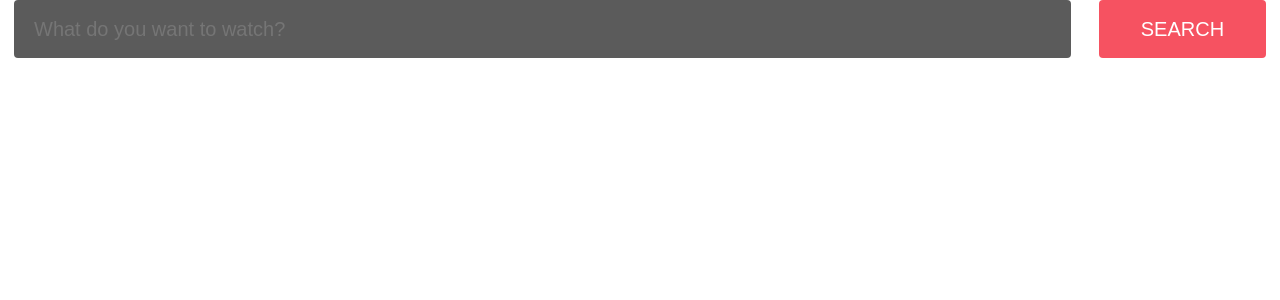
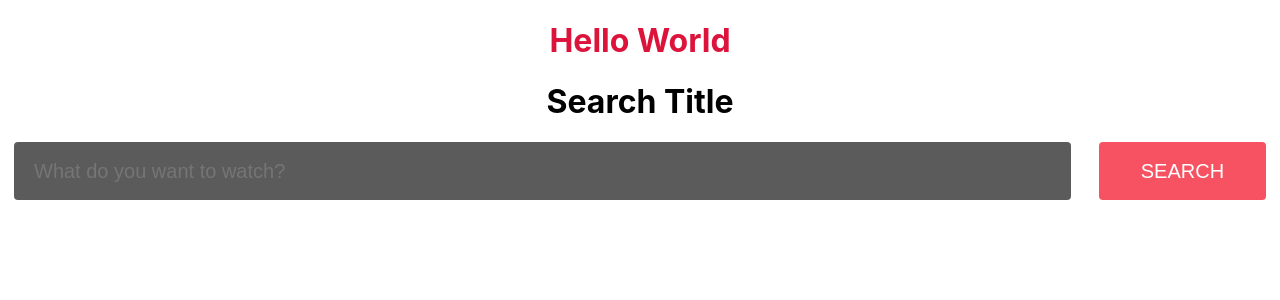
Before and after one commit to SeniorFlacko/MoviesReact, a React (Create React App) app: page / in a window 1280 px wide. Shown: the top 300 px of the page. Built offline with nearby package versions, Linux system fonts and the light colour scheme.

Commit message:
adding componenet using createElement and classic way

```diff
--- a/src/App.js
+++ b/src/App.js
@@ -2,6 +2,7 @@ import logo from './logo.svg';
 import './App.css';
 
 import SearchInput from './SearchInput';
+import Title from './Title';
 
 function App() {
 
@@ -11,6 +12,7 @@ function App() {
 
   return (
     <div className="App">
+      <Title title='Search Title' />
       <SearchInput onSearch={onSearch} />
     </div>
   );
--- /dev/null
+++ b/src/HelloWorld.js
@@ -0,0 +1,15 @@
+import React from 'react';
+
+const HelloWorld = ({show}) => {
+
+    let title = React.createElement("div",null, null);
+
+    if(show){
+        title = React.createElement("h1",{ style: { color: "crimson", textAlign: "center"} },`Hello World`);
+    }
+
+    return (React.createElement('div', null, title));
+}
+
+
+export default HelloWorld;
--- /dev/null
+++ b/src/Title.js
@@ -0,0 +1,9 @@
+import React from 'react';
+
+class Title extends React.Component {
+    render() {
+      return <h1>{this.props.title}</h1>;
+    }
+}
+
+export default Title;
--- a/src/index.js
+++ b/src/index.js
@@ -3,11 +3,15 @@ import ReactDOM from 'react-dom';
 import './index.css';
 import App from './App';
 import reportWebVitals from './reportWebVitals';
+import HelloWorld from './HelloWorld';
 
 ReactDOM.render(
-  <React.StrictMode>
-    <App />
-  </React.StrictMode>,
+    React.createElement(
+      React.StrictMode,
+      null,
+      React.createElement(HelloWorld,{ show: true}, null),
+      React.createElement(App, null),
+    ),
   document.getElementById('root')
 );
 
```
